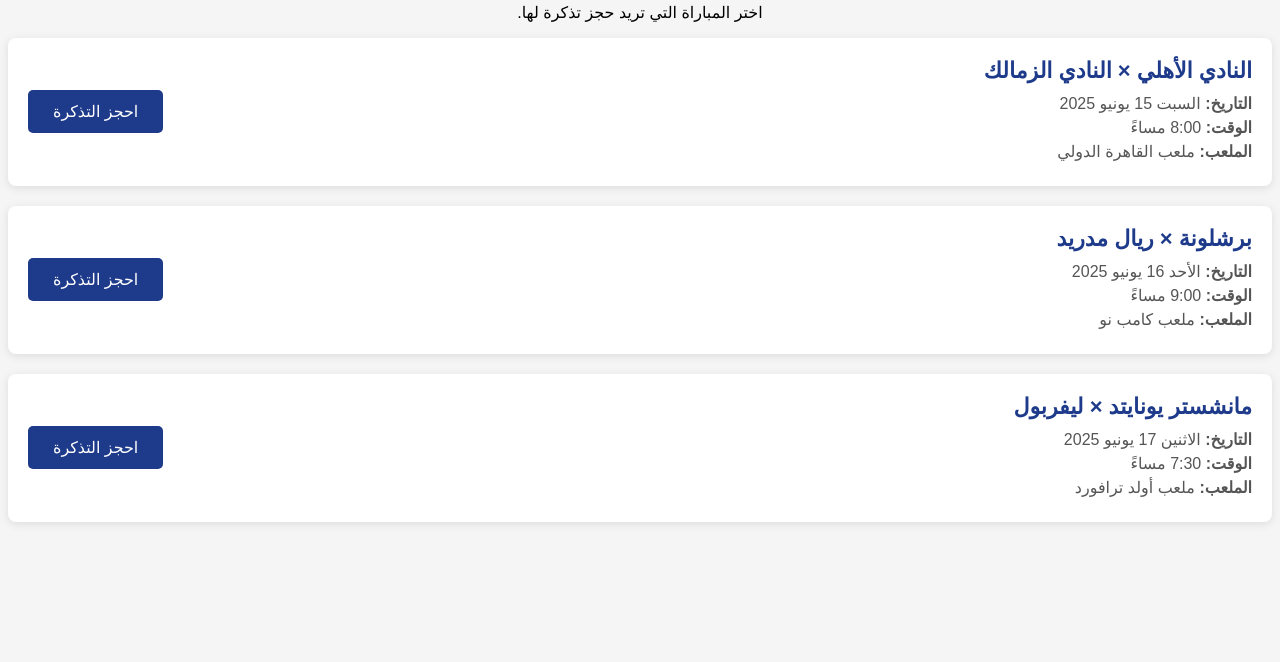
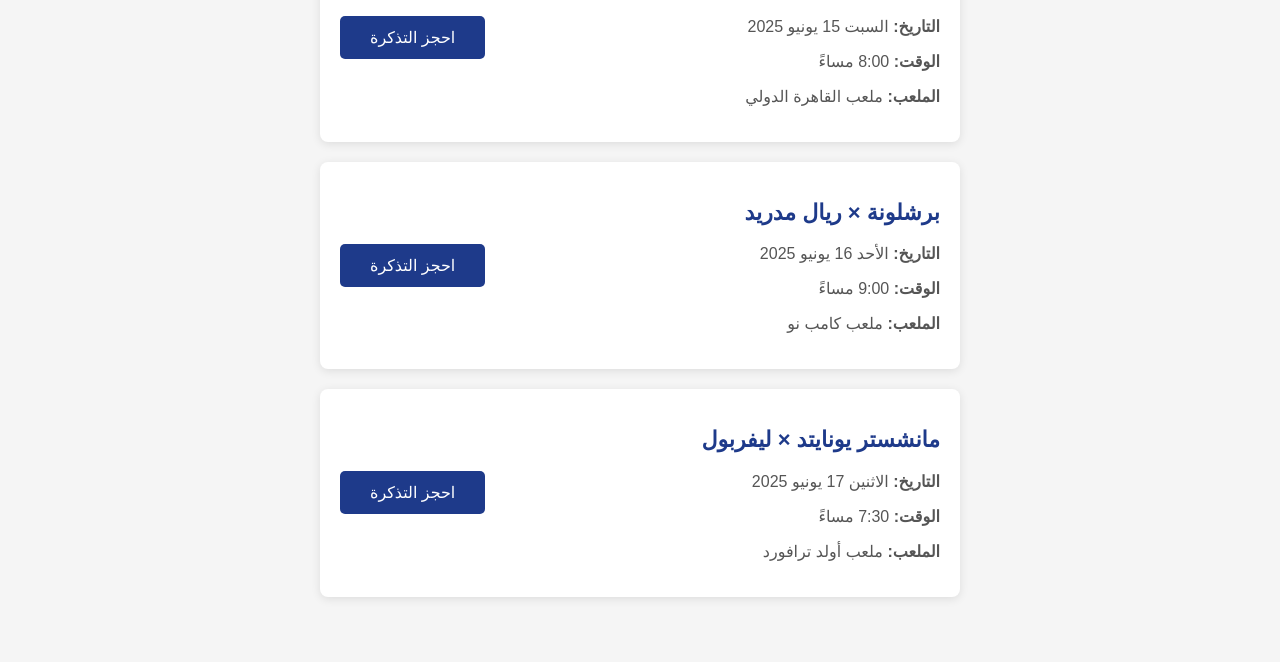
Before and after one commit to michel6663/T3, a plain HTML site: page tickets.html in a window 1280 px wide. Shown: the part 138-800 px from the top of the page. Drawn offline with Linux system fonts and the light colour scheme.

Commit message:
Update tickets.html

```diff
--- a/tickets.html
+++ b/tickets.html
@@ -2,9 +2,16 @@
 <html lang="ar" dir="rtl">
 <head>
     <meta charset="UTF-8">
-    <title>حجز التذاكر</title>
+    <meta name="viewport" content="width=device-width, initial-scale=1.0">
+    <title>نظام حجز تذاكر كرة القدم</title>
     <style>
-        /* تنسيق شريط التنقل */
+        body {
+            font-family: Arial, sans-serif;
+            background-color: #f5f5f5;
+            margin: 0;
+            padding: 0;
+        }
+
         .navbar {
             background-color: #1e3a8a;
             padding: 15px;
@@ -23,9 +30,51 @@
         .navbar a:hover {
             background-color: #1a3e72;
         }
+
+        .ticket-card {
+            background-color: white;
+            border-radius: 8px;
+            padding: 20px;
+            margin: 20px auto;
+            max-width: 600px;
+            box-shadow: 0 2px 10px rgba(0,0,0,0.1);
+            display: flex;
+            justify-content: space-between;
+            align-items: center;
+        }
+
+        .ticket-card h2 {
+            color: #1e3a8a;
+            font-size: 22px;
+        }
+
+        .ticket-card p {
+            font-size: 16px;
+            color: #555;
+        }
+
+        .ticket-card .button-container {
+            text-align: center;
+        }
+
+        .ticket-card button {
+            padding: 12px 30px;
+            background-color: #1e3a8a;
+            color: white;
+            border: none;
+            font-size: 16px;
+            cursor: pointer;
+            border-radius: 5px;
+            transition: background-color 0.3s;
+        }
+
+        .ticket-card button:hover {
+            background-color: #1a3e72;
+        }
+
     </style>
 </head>
-<body style="font-family: Arial; background-color: #f5f5f5;">
+<body>
 
     <!-- شريط التنقل -->
     <div class="navbar">
@@ -34,76 +83,42 @@
         <a href="about.html">أهمية الموقع</a>
     </div>
 
-    <!-- محتوى صفحة حجز التذاكر -->
-    <h1 style="text-align: center;">حجز تذاكر المباريات</h1>
-    <p style="text-align: center;">اختر المباراة التي تريد حجز تذكرة لها.</p>
-
     <!-- بطاقة المباراة الأولى -->
-    <div style="background-color: white; border-radius: 8px; padding: 20px; margin-bottom: 20px; box-shadow: 0 2px 10px rgba(0,0,0,0.1); display: flex; justify-content: space-between; align-items: center;">
+    <div class="ticket-card">
         <div>
-            <h2 style="margin: 0 0 10px; color: #1e3a8a; font-size: 22px;">النادي الأهلي × النادي الزمالك</h2>
-            <p style="margin: 5px 0; color: #555;">
-                <span style="font-weight: bold;">التاريخ:</span> السبت 15 يونيو 2025
-            </p>
-            <p style="margin: 5px 0; color: #555;">
-                <span style="font-weight: bold;">الوقت:</span> 8:00 مساءً
-            </p>
-            <p style="margin: 5px 0; color: #555;">
-                <span style="font-weight: bold;">الملعب:</span> ملعب القاهرة الدولي
-            </p>
+            <h2>النادي الأهلي × النادي الزمالك</h2>
+            <p><strong>التاريخ:</strong> السبت 15 يونيو 2025</p>
+            <p><strong>الوقت:</strong> 8:00 مساءً</p>
+            <p><strong>الملعب:</strong> ملعب القاهرة الدولي</p>
         </div>
-        <a href="MMM.html" style="text-decoration: none;">
-            <button style="background-color: #1e3a8a; color: white; border: none; padding: 12px 25px; border-radius: 5px; font-size: 16px; cursor: pointer; transition: background-color 0.3s;"
-                    onmouseover="this.style.backgroundColor='#1a3e72'"
-                    onmouseout="this.style.backgroundColor='#1e3a8a'">
-                احجز التذكرة
-            </button>
+        <a href="ended.html">
+            <button>احجز التذكرة</button>
         </a>
     </div>
 
     <!-- بطاقة المباراة الثانية -->
-    <div style="background-color: white; border-radius: 8px; padding: 20px; margin-bottom: 20px; box-shadow: 0 2px 10px rgba(0,0,0,0.1); display: flex; justify-content: space-between; align-items: center;">
+    <div class="ticket-card">
         <div>
-            <h2 style="margin: 0 0 10px; color: #1e3a8a; font-size: 22px;">برشلونة × ريال مدريد</h2>
-            <p style="margin: 5px 0; color: #555;">
-                <span style="font-weight: bold;">التاريخ:</span> الأحد 16 يونيو 2025
-            </p>
-            <p style="margin: 5px 0; color: #555;">
-                <span style="font-weight: bold;">الوقت:</span> 9:00 مساءً
-            </p>
-            <p style="margin: 5px 0; color: #555;">
-                <span style="font-weight: bold;">الملعب:</span> ملعب كامب نو
-            </p>
+            <h2>برشلونة × ريال مدريد</h2>
+            <p><strong>التاريخ:</strong> الأحد 16 يونيو 2025</p>
+            <p><strong>الوقت:</strong> 9:00 مساءً</p>
+            <p><strong>الملعب:</strong> ملعب كامب نو</p>
         </div>
-        <a href="MMM.html" style="text-decoration: none;">
-            <button style="background-color: #1e3a8a; color: white; border: none; padding: 12px 25px; border-radius: 5px; font-size: 16px; cursor: pointer; transition: background-color 0.3s;"
-                    onmouseover="this.style.backgroundColor='#1a3e72'"
-                    onmouseout="this.style.backgroundColor='#1e3a8a'">
-                احجز التذكرة
-            </button>
+        <a href="ended.html">
+            <button>احجز التذكرة</button>
         </a>
     </div>
 
     <!-- بطاقة المباراة الثالثة -->
-    <div style="background-color: white; border-radius: 8px; padding: 20px; margin-bottom: 20px; box-shadow: 0 2px 10px rgba(0,0,0,0.1); display: flex; justify-content: space-between; align-items: center;">
+    <div class="ticket-card">
         <div>
-            <h2 style="margin: 0 0 10px; color: #1e3a8a; font-size: 22px;">مانشستر يونايتد × ليفربول</h2>
-            <p style="margin: 5px 0; color: #555;">
-                <span style="font-weight: bold;">التاريخ:</span> الاثنين 17 يونيو 2025
-            </p>
-            <p style="margin: 5px 0; color: #555;">
-                <span style="font-weight: bold;">الوقت:</span> 7:30 مساءً
-            </p>
-            <p style="margin: 5px 0; color: #555;">
-                <span style="font-weight: bold;">الملعب:</span> ملعب أولد ترافورد
-            </p>
+            <h2>مانشستر يونايتد × ليفربول</h2>
+            <p><strong>التاريخ:</strong> الاثنين 17 يونيو 2025</p>
+            <p><strong>الوقت:</strong> 7:30 مساءً</p>
+            <p><strong>الملعب:</strong> ملعب أولد ترافورد</p>
         </div>
-        <a href="MMM.html" style="text-decoration: none;">
-            <button style="background-color: #1e3a8a; color: white; border: none; padding: 12px 25px; border-radius: 5px; font-size: 16px; cursor: pointer; transition: background-color 0.3s;"
-                    onmouseover="this.style.backgroundColor='#1a3e72'"
-                    onmouseout="this.style.backgroundColor='#1e3a8a'">
-                احجز التذكرة
-            </button>
+        <a href="ended.html">
+            <button>احجز التذكرة</button>
         </a>
     </div>
 
```
